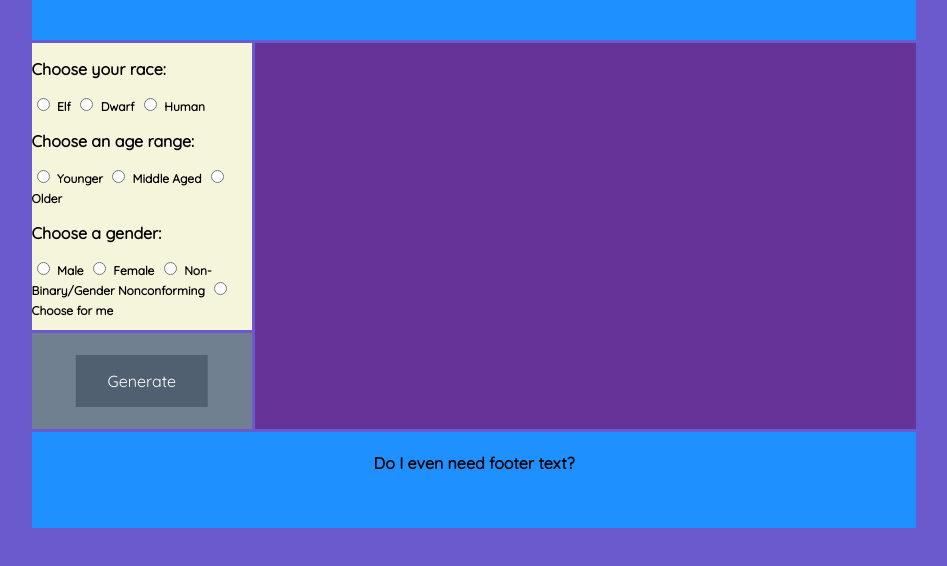
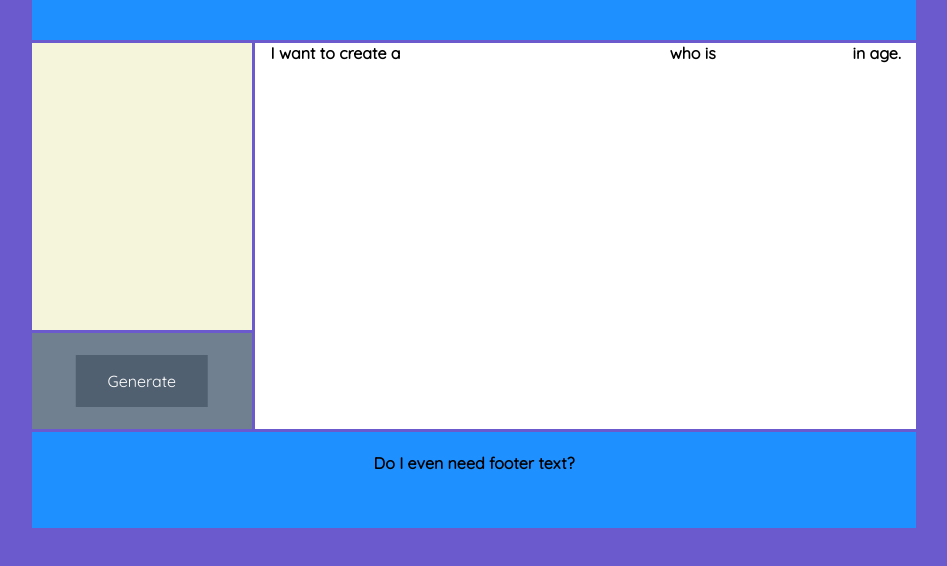
Before and after one commit to blattacker/SBowdenPortfolio, a plain HTML site: page nameGenerator/Name Generator.html in a window 1280 px wide. Shown: the part 128-694 px from the top of the page, without its empty margins (166-1113 px from the left). Drawn offline with Linux system fonts and the light colour scheme.

Commit message:
Added select tag option and develop branch

```diff
--- a/nameGenerator/Name Generator.html
+++ b/nameGenerator/Name Generator.html
@@ -13,52 +13,8 @@
 <!-- Begin characteristics selection section -->
 
                 <section class="selection">
-                <p>Choose your race:</p>
-<!-- Begin radial buttons for race -->
 
-                <input type="radio" id="Elf" name="race" value="0">
-                <label for="Elf">Elf</label>
-
-                <input type="radio" id="Dwarf" name="race" value="1">
-                <label for="Dwarf">Dwarf</label>
-
-                <input type="radio" id="Human" name="race" value="2">
-                <label for="Human">Human</label>
-
-
-<!-- End radial buttons for race -->
-
-                <p>Choose an age range:</p>
-<!-- Begin radial buttons for age -->
-
-                <input type="radio" id="young" name="age" value="0">
-                <label for="young">Younger</label>
-
-                <input type="radio" id="middle" name="age" value="1">
-                <label for="middle">Middle Aged</label>
-
-                <input type="radio" id="old" name="age" value="2">
-                <label for="old">Older</label>
-
-<!-- End radial buttons for age-->
-
-                <p>Choose a gender:</p>
- <!-- Begin radial buttons for gender -->
-
-                <input type="radio" name="gender" id="male" value="0">
-                <label for="male">Male</label>
-
-                <input type="radio" name="gender" id="female" value="1">
-                <label for="female">Female</label>
-
-                <input type="radio" name="gender" id="nonbinary" value="2">
-                <label for="nonbinary">Non-Binary/Gender Nonconforming</label>
-
-                <input type="radio" name="gender" id="random" value="3">
-                <label for="random">Choose for me</label>
-
-
-<!-- End radial buttons for gender -->
+                </select>
             </section>
 <!-- End characteristics selection section -->
             <section class="button">
@@ -69,7 +25,34 @@
                 </div>
             </section>
             <section class="output">
-                <p id="generatedCharacter"></p>
+
+                <div id="contentArea">
+                    I want to create a
+                        <select name="gender" id="Gender" class="dropdown">
+                                <option value="-1"></option>
+                                <option value="0">Male</option>
+                                <option value="1">Female</option>
+                                <option value="2">Nonbinary</option>
+                            </select>
+
+                    <select name="race" id="Race" class="dropdown">
+                                <option value="1"></option>
+                                <option value="0">Elf</option>
+                                <option value="1">Dwarf</option>
+                                <option value="2">Human</option>
+                            </select>
+
+                            who is
+                            <select name="age" id="Age" class="dropdown">
+                                    <option value="-1"></option>
+                                    <option value="0">Younger</option>
+                                    <option value="1">Average</option>
+                                    <option value="2">Older</option>
+                                </select>
+                            in age.
+
+                </div>
+                <div id="results"></div>
                 <script src="multiGenerator.js"></script>
             </section>
             <footer>
--- a/nameGenerator/multiGenerator.js
+++ b/nameGenerator/multiGenerator.js
@@ -190,24 +190,24 @@ let raceValue = '';
 let genderValue = '';
 let ageValue = '';
 function getRadioValues() {
-     raceValue = document.getElementsByName('race');
-     genderValue = document.getElementsByName('gender');
-     ageValue = document.getElementsByName('age');
+     raceValue = document.getElementById('Race').value;
+     genderValue = document.getElementById('Gender').value;
+     ageValue = document.getElementById('Age').value;
 
-    for (i = 0; i < raceValue.length; i++) {
+    /*for (i = 0; i < raceValue.length; i++) {
         if(raceValue[i].checked)
         raceValue = raceValue[i].value;
-    }
+    } */
 
-    for (i = 0; i < genderValue.length; i++) {
+    /* for (i = 0; i < genderValue.length; i++) {
         if(genderValue[i].checked)
         genderValue = genderValue[i].value;
-    }
+    } */
 
-    for (i = 0; i < ageValue.length; i++) {
+    /* for (i = 0; i < ageValue.length; i++) {
         if(ageValue[i].checked)
         ageValue = ageValue[i].value;
-    }
+    } */
 
 
 }
@@ -226,7 +226,7 @@ function getRadioValues() {
             };
         //End name generation
 
-        document.getElementById("generatedCharacter").innerHTML = `Your character is a ${gender(genderValue)} ${race(raceValue)} named ${name}. ${pronoun()} ${areIs()} ${age} years old.`;
+        document.getElementById("results").innerHTML = `Your character is a ${gender(genderValue)} ${race(raceValue)} named ${name}. ${pronoun()} ${areIs()} ${age} years old.`;
     };
 // End character generation sequence
 
--- a/nameGenerator/style.css
+++ b/nameGenerator/style.css
@@ -31,7 +31,7 @@ html {
     font-weight: 900;
 }
 
-#generatedName {
+#results {
     font-size: 1.5rem;
     color: #333333;
 }
@@ -75,7 +75,7 @@ header {
 }
 
 .output {
-    background-color: rebeccapurple;
+    background-color: white;
     grid-area: output;
     text-align: center;
 }
@@ -102,3 +102,25 @@ footer {
 label {
     font-size: .75rem;
 }
+
+.dropdown {
+    background-color: rgba(100,100,100,0);
+    border-color: rgba(100,100,100,0);
+    font-family: inherit;
+    font-weight: inherit;
+    font-size: inherit;
+    text-decoration: underline;
+    position: relative;
+
+}
+select {
+    -webkit-appearance: none;
+    -moz-appearance: none;
+    appearance: none;
+    text-indent: 1px;
+    text-overflow: '';
+    text-decoration: underline;
+    width: 8rem;
+    text-align-last: center;
+    white-space: nowrap;
+}
```
